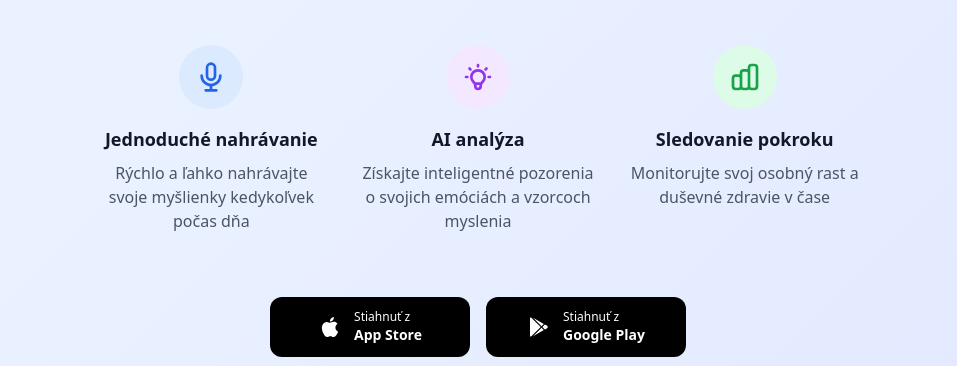
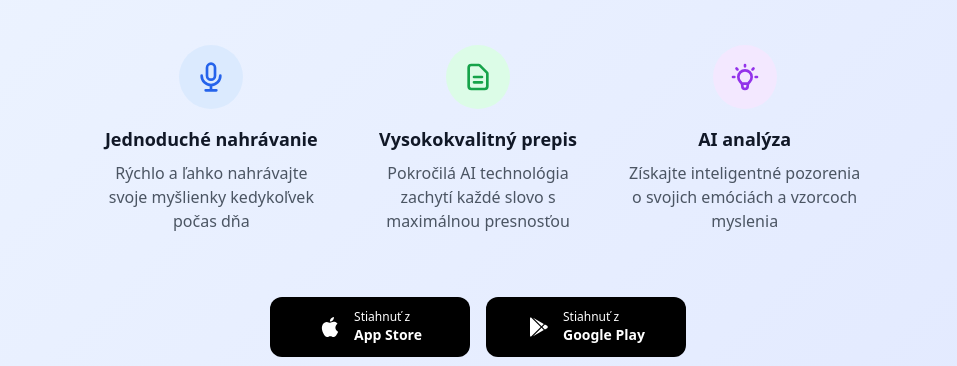
Before and after one commit to repy007/reflector-web, a plain HTML site: page index.html in a window 1280 px wide. Shown: the part 434-800 px from the top of the page, without its empty margins (162-1119 px from the left). Drawn offline with nearby package versions, Linux system fonts and the light colour scheme.

Commit message:
Updated index.html

```diff
--- a/index.html
+++ b/index.html
@@ -90,6 +90,16 @@
     </div>
 
     <div class="text-center feature-card">
+        <div class="w-16 h-16 mx-auto bg-green-100 rounded-full flex items-center justify-center mb-4 feature-icon">
+            <svg class="w-8 h-8 text-green-600" fill="none" stroke="currentColor" viewBox="0 0 24 24">
+                <path stroke-linecap="round" stroke-linejoin="round" stroke-width="2" d="M9 12h6m-6 4h6m2 5H7a2 2 0 01-2-2V5a2 2 0 012-2h5.586a1 1 0 01.707.293l5.414 5.414a1 1 0 01.293.707V19a2 2 0 01-2 2z"/>
+            </svg>
+        </div>
+        <h3 class="text-lg font-semibold text-gray-900 mb-2">Vysokokvalitný prepis</h3>
+        <p class="text-gray-600">Pokročilá AI technológia zachytí každé slovo s maximálnou presnosťou</p>
+    </div>
+
+    <div class="text-center feature-card">
         <div class="w-16 h-16 mx-auto bg-purple-100 rounded-full flex items-center justify-center mb-4 feature-icon">
             <svg class="w-8 h-8 text-purple-600" fill="none" stroke="currentColor" viewBox="0 0 24 24">
                 <path stroke-linecap="round" stroke-linejoin="round" stroke-width="2" d="M9.663 17h4.673M12 3v1m6.364 1.636l-.707.707M21 12h-1M4 12H3m3.343-5.657l-.707-.707m2.828 9.9a5 5 0 117.072 0l-.548.547A3.374 3.374 0 0014 18.469V19a2 2 0 11-4 0v-.531c0-.895-.356-1.754-.988-2.386l-.548-.547z"/>
@@ -97,16 +107,6 @@
         </div>
         <h3 class="text-lg font-semibold text-gray-900 mb-2">AI analýza</h3>
         <p class="text-gray-600">Získajte inteligentné pozorenia o svojich emóciách a vzorcoch myslenia</p>
-                </div>
-
-                <div class="text-center feature-card">
-                    <div class="w-16 h-16 mx-auto bg-green-100 rounded-full flex items-center justify-center mb-4 feature-icon">
-                        <svg class="w-8 h-8 text-green-600" fill="none" stroke="currentColor" viewBox="0 0 24 24">
-                            <path stroke-linecap="round" stroke-linejoin="round" stroke-width="2" d="M9 19v-6a2 2 0 00-2-2H5a2 2 0 00-2 2v6a2 2 0 002 2h2a2 2 0 002-2zm0 0V9a2 2 0 012-2h2a2 2 0 012 2v10m-6 0a2 2 0 002 2h2a2 2 0 002-2m0 0V5a2 2 0 012-2h2a2 2 0 012 2v14a2 2 0 01-2 2h-2a2 2 0 01-2-2z"/>
-                        </svg>
-                    </div>
-                    <h3 class="text-lg font-semibold text-gray-900 mb-2">Sledovanie pokroku</h3>
-                    <p class="text-gray-600">Monitorujte svoj osobný rast a duševné zdravie v čase</p>
     </div>
 </div>
 
```
Lines whose indentation alone changed are shown as unchanged.
